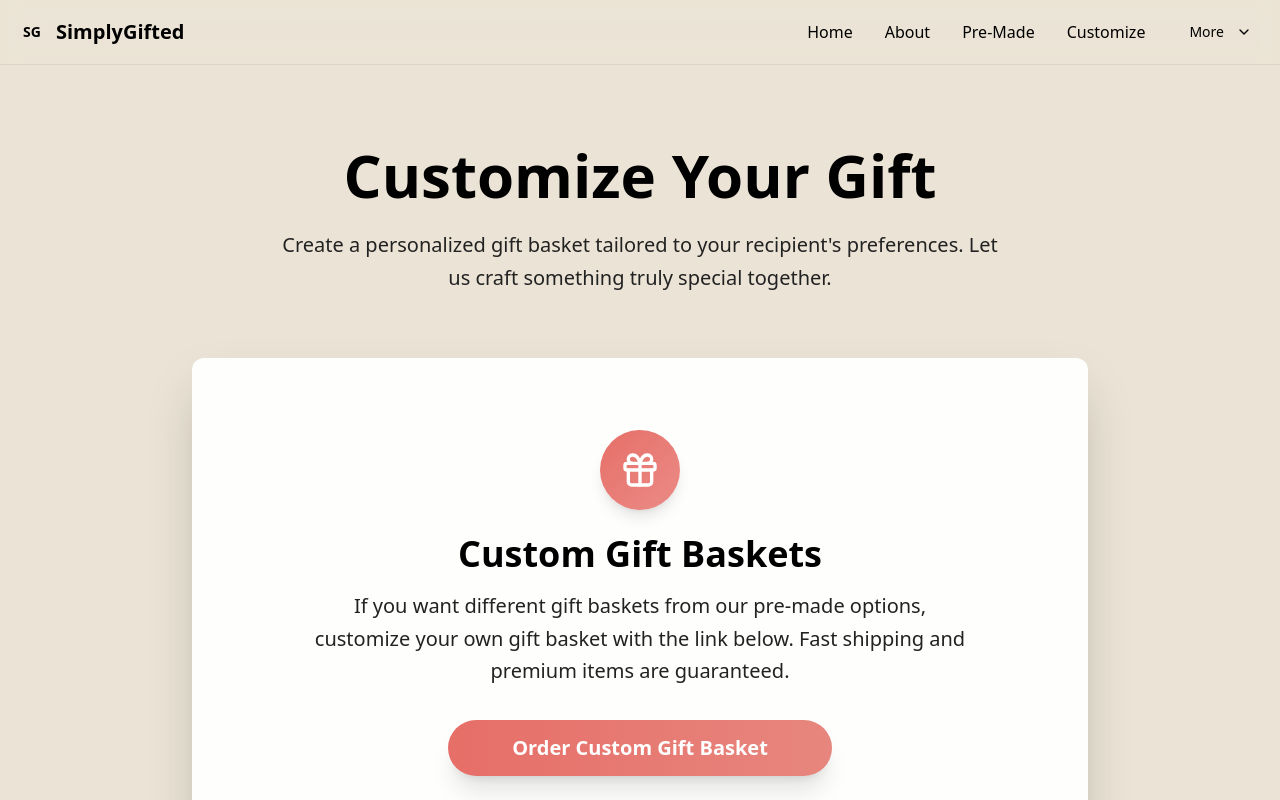
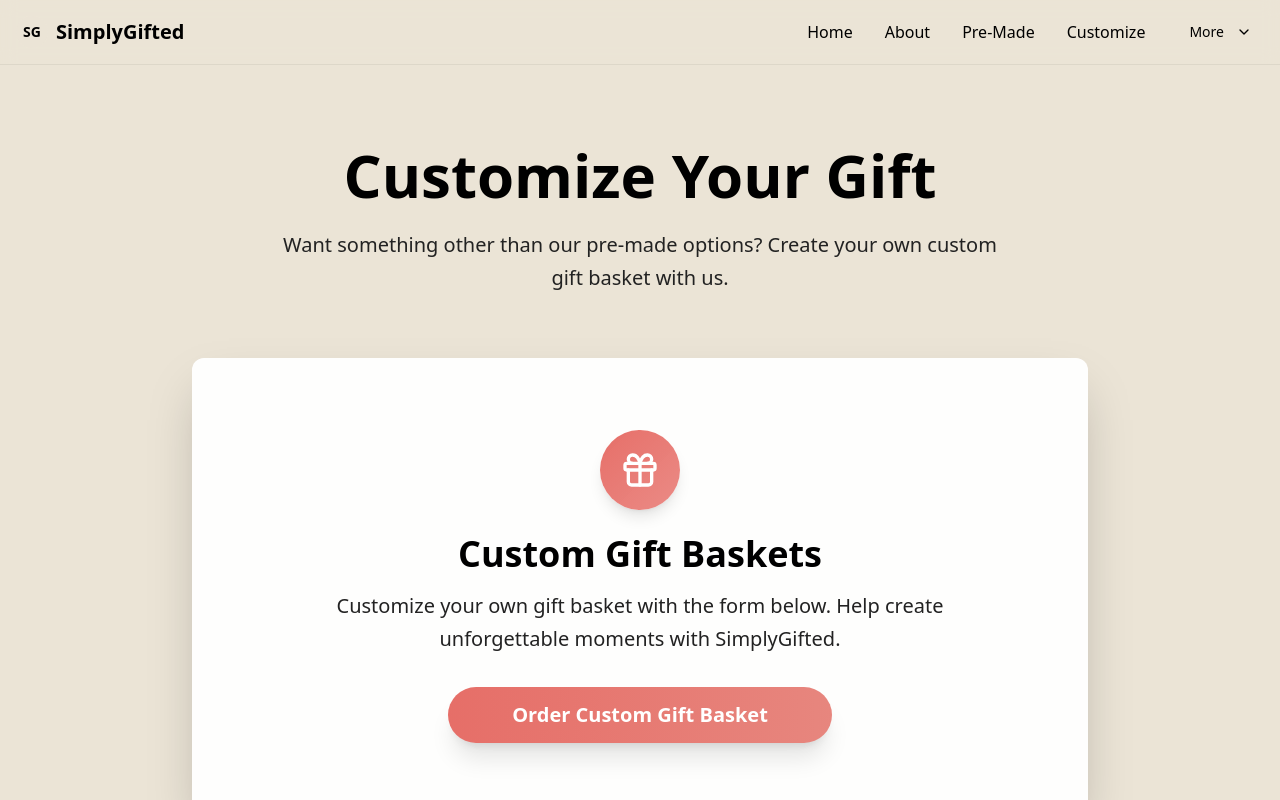
Before and after one commit to nht-cell/FInalSimplyGifted, a Next.js app: page /customize in a window 1280 px wide. Shown: the top 800 px of the page. Built offline with nearby package versions, Linux system fonts and the light colour scheme.

Commit message:
Update page.tsx

```diff
--- a/app/customize/page.tsx
+++ b/app/customize/page.tsx
@@ -11,8 +11,7 @@ export default function CustomizePage() {
             Customize Your Gift
           </h1>
           <p className="text-lg sm:text-xl text-muted-foreground max-w-3xl mx-auto leading-relaxed px-4">
-            Create a personalized gift basket tailored to your recipient's preferences. Let us craft something truly
-            special together.
+            Want something other than our pre-made options? Create your own custom gift basket with us.
           </p>
         </div>
 
@@ -31,7 +30,7 @@ export default function CustomizePage() {
                   Custom Gift Baskets
                 </h2>
                 <p className="text-lg sm:text-xl text-muted-foreground mb-8 max-w-2xl mx-auto leading-relaxed">
-                  If you want different gift baskets from our pre-made options, customize your own gift basket with the link below. Fast shipping and premium items are guaranteed.
+                  Customize your own gift basket with the form below. Help create unforgettable moments with SimplyGifted.
                 </p>
               </div>
               <div className="flex items-center justify-center">
```
